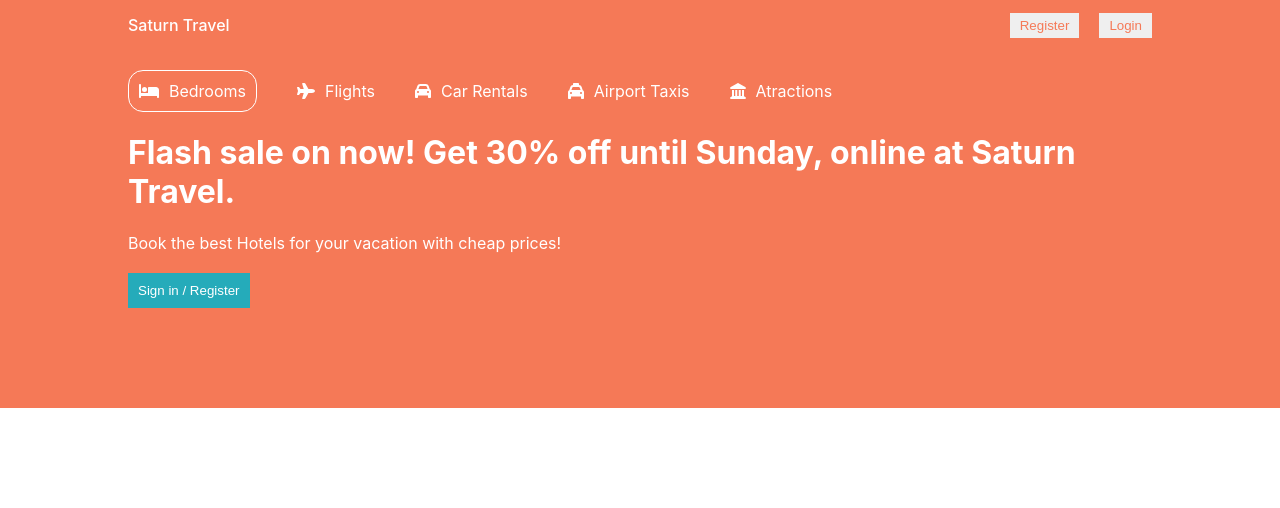
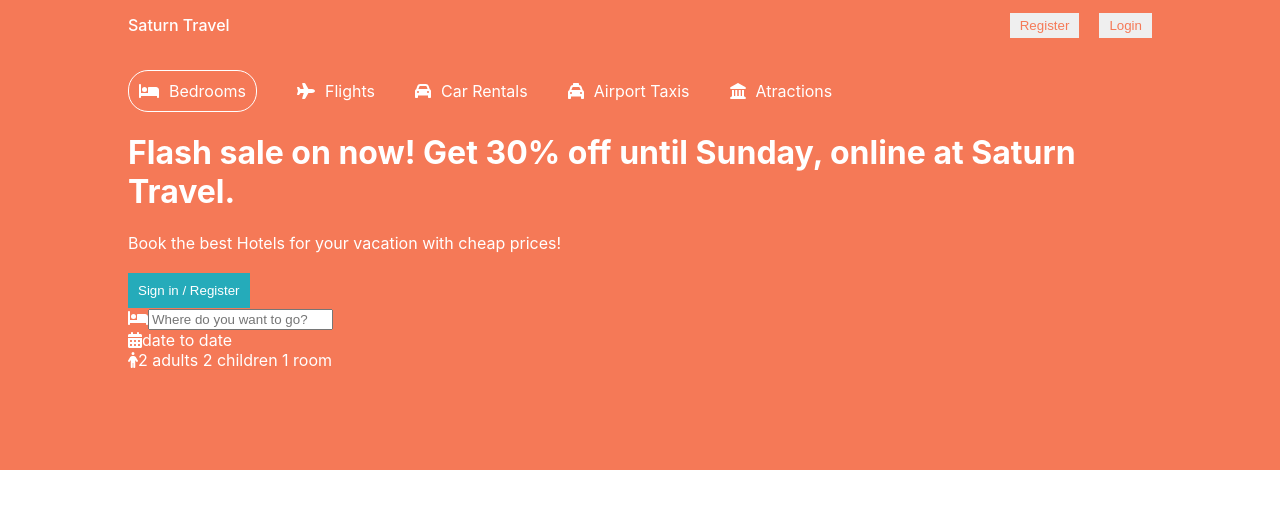
Before and after one commit to theringsofsaturn/booking-app, a React (Create React App) app: page / in a window 1280 px wide. Shown: the top 508 px of the page. Built offline with nearby package versions, Linux system fonts and the light colour scheme.

Commit message:
added search bar items and icons

```diff
--- a/src/components/header/Header.jsx
+++ b/src/components/header/Header.jsx
@@ -1,7 +1,9 @@
 import {
   faBed,
+  faCalendarDays,
   faCar,
   faLandmark,
+  faPerson,
   faPlane,
   faTaxi,
 } from "@fortawesome/free-solid-svg-icons";
@@ -41,6 +43,24 @@
           Book the best Hotels for your vacation with cheap prices!
         </p>
         <button className="headerButton">Sign in / Register</button>
+        <div className="headerSearch">
+          <div className="headerSearchItem">
+            <FontAwesomeIcon icon={faBed} className="headerIcons" />
+            <input
+              type="text"
+              placeholder="Where do you want to go?"
+              className="headerSearchInput"
+            />
+          </div>
+          <div className="headerSearchItem">
+            <FontAwesomeIcon icon={faCalendarDays} className="headerIcons" />
+            <span className="headerSearchText">date to date</span>
+          </div>
+          <div className="headerSearchItem">
+            <FontAwesomeIcon icon={faPerson} className="headerIcons" />
+            <span className="headerSearchText">2 adults 2 children 1 room</span>
+          </div>
+        </div>
       </div>
     </div>
   );
--- a/src/components/header/header.css
+++ b/src/components/header/header.css
@@ -26,7 +26,7 @@
 .headerListItems.active {
   border: 1px solid white;
   padding: 10px;
-  border-radius: 15px;
+  border-radius: 20px;
 }
 
 .headerDesc {
```
